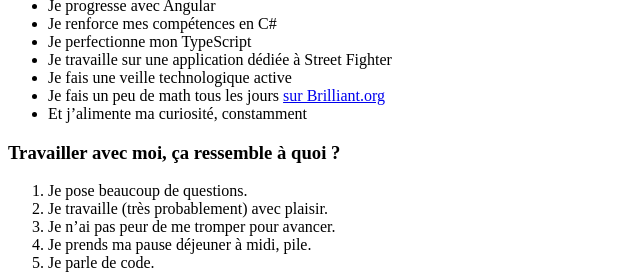
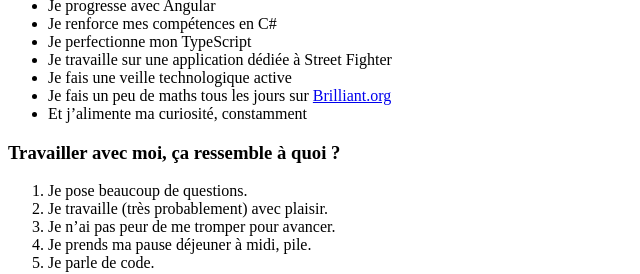
Before and after one commit to t-rosa/portfolio, an Astro site: page / in a window 1280 px wide. Shown: the part 1303-1577 px from the top of the page, 0-640 px from the left. Built offline with nearby package versions, Linux system fonts and the light colour scheme; Astro itself is replaced by a stand-in of ours.

Commit message:
fix: typo

```diff
--- a/src/pages/index.astro
+++ b/src/pages/index.astro
@@ -171,8 +171,9 @@ import Layout from "../layouts/Layout.astro";
     <li>Je travaille sur une application dédiée à Street Fighter</li>
     <li>Je fais une veille technologique active</li>
     <li>
-      Je fais un peu de math tous les jours
-      <a href="https://brilliant.org/">sur Brilliant.org</a>
+      Je fais un peu de maths tous les jours sur <a
+        href="https://brilliant.org/">Brilliant.org</a
+      >
     </li>
     <li>Et j’alimente ma curiosité, constamment</li>
   </ul>
```
